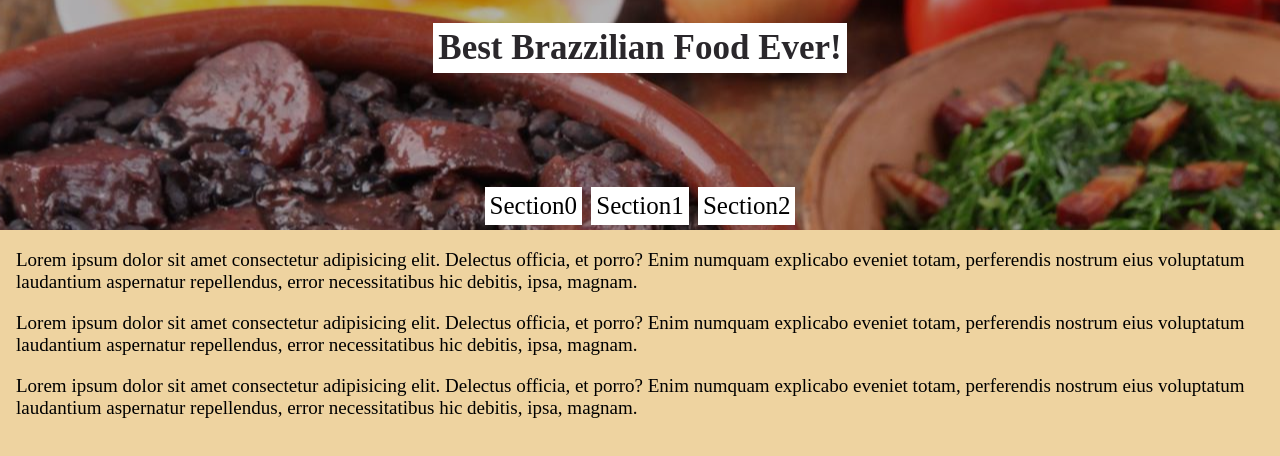
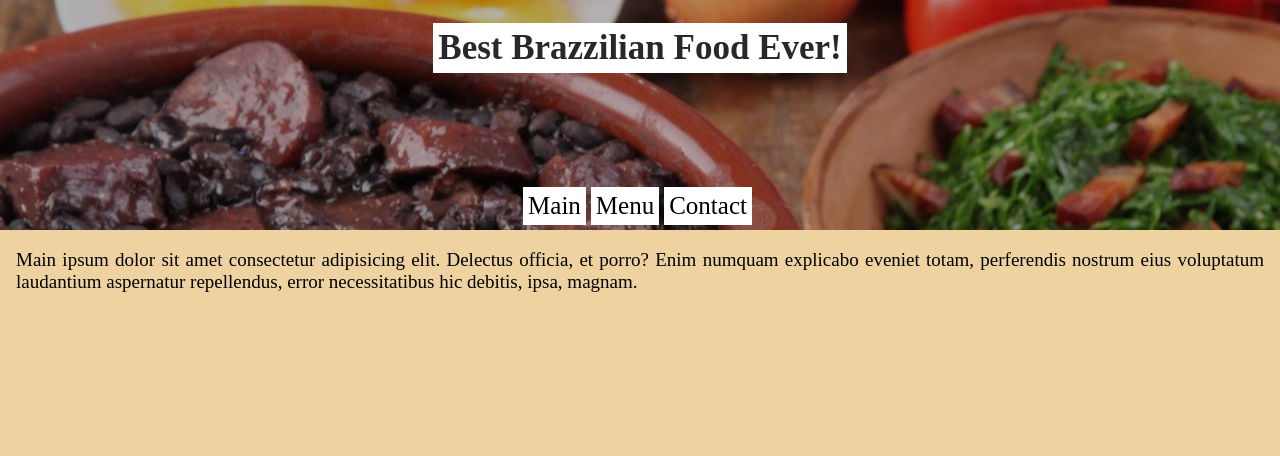
Before and after one commit to Claudi0-V/restaurant_page, a website built with webpack: page src/index.html in a window 1280 px wide. Built offline with nearby package versions, Linux system fonts and the light colour scheme.

Commit message:
added the function that allows to hide and show the section

```diff
--- a/src/index.js
+++ b/src/index.js
@@ -1,15 +1,23 @@
 import "./styles/index.css"
-
-// import { htmlCreated, consoller as  consss} from "./html.js"
 import createHeader  from "./modules/header.js"
 import createNavBar  from "./modules/navbar.js"
 import createMain  from "./modules/main.js"
 import createMenu  from "./modules/menu.js"
 import createContact  from "./modules/contact.js"
 
-
 createHeader()
 createNavBar()
 createMain()
 createMenu()
 createContact()
+
+const tabs = document.querySelectorAll('[data-targetId]');
+const tabContent = document.querySelectorAll('.tab-section');
+
+tabs.forEach(tab => {
+	tab.addEventListener('click', () => {
+	const target = document.querySelector(tab.dataset.targetid);
+	tabContent.forEach(tab => tab.classList.remove('active'));
+	target.classList.add('active');
+	})
+})
--- a/src/modules/contact.js
+++ b/src/modules/contact.js
@@ -2,8 +2,9 @@ function createContact() {
 	const main = document.querySelector('main');
 	const section = document.createElement('section');
 	const p = document.createElement('p');
-	p.textContent = "Lorem ipsum dolor sit amet consectetur adipisicing elit. Delectus officia, et porro? Enim numquam explicabo eveniet totam, perferendis nostrum eius voluptatum laudantium aspernatur repellendus, error necessitatibus hic debitis, ipsa, magnam."
-	section.classList.add("tab-section")
+	p.textContent = "Contact ipsum dolor sit amet consectetur adipisicing elit. Delectus officia, et porro? Enim numquam explicabo eveniet totam, perferendis nostrum eius voluptatum laudantium aspernatur repellendus, error necessitatibus hic debitis, ipsa, magnam."
+	section.classList.add("tab-section");
+	section.setAttribute('id', 'contact');
 	section.append(p);
 	main.append(section);
 }
--- a/src/modules/main.js
+++ b/src/modules/main.js
@@ -3,11 +3,13 @@ function createMain() {
 	const main = document.createElement('main');
 	const section = document.createElement('section');
 	const p = document.createElement('p');
-	p.textContent = "Lorem ipsum dolor sit amet consectetur adipisicing elit. Delectus officia, et porro? Enim numquam explicabo eveniet totam, perferendis nostrum eius voluptatum laudantium aspernatur repellendus, error necessitatibus hic debitis, ipsa, magnam."
-	section.classList.add("tab-section")
+	p.textContent = "Main ipsum dolor sit amet consectetur adipisicing elit. Delectus officia, et porro? Enim numquam explicabo eveniet totam, perferendis nostrum eius voluptatum laudantium aspernatur repellendus, error necessitatibus hic debitis, ipsa, magnam."
+	section.classList.add("tab-section");
+	section.classList.add('active')
+	section.setAttribute('id', 'main');
 	section.append(p);
 	main.append(section);
-	content.append(main)
+	content.append(main);
 }
 
 export default createMain;
--- a/src/modules/menu.js
+++ b/src/modules/menu.js
@@ -2,8 +2,9 @@ function createMenu() {
 	const main = document.querySelector('main');
 	const section = document.createElement('section');
 	const p = document.createElement('p');
-	p.textContent = "Lorem ipsum dolor sit amet consectetur adipisicing elit. Delectus officia, et porro? Enim numquam explicabo eveniet totam, perferendis nostrum eius voluptatum laudantium aspernatur repellendus, error necessitatibus hic debitis, ipsa, magnam."
-	section.classList.add("tab-section")
+	p.textContent = "Menu ipsum dolor sit amet consectetur adipisicing elit. Delectus officia, et porro? Enim numquam explicabo eveniet totam, perferendis nostrum eius voluptatum laudantium aspernatur repellendus, error necessitatibus hic debitis, ipsa, magnam."
+	section.classList.add("tab-section");
+	section.setAttribute('id', 'menu');
 	section.append(p);
 	main.append(section);
 }
--- a/src/modules/navbar.js
+++ b/src/modules/navbar.js
@@ -1,10 +1,14 @@
+const navList = ['main', 'menu', 'contact'];
+
 function createNavBar() {
         const header = document.querySelector('.foreground');
         const nav = document.createElement('nav');
         for (let ii = 0; ii < 3; ii++) {
                 const div = document.createElement('div');
+                let upper = navList[ii].charAt(0).toUpperCase() + navList[ii].slice(1)
                 div.classList.add('nav-btn');
-                div.textContent = `Section${ii}`
+                div.textContent = `${upper}`;
+                div.setAttribute('data-targetId', `#${navList[ii]}`);
                 nav.append(div)
         }
         header.append(nav)
--- a/src/styles/index.css
+++ b/src/styles/index.css
@@ -33,8 +33,8 @@ header .foreground h1 {
 
 nav {
 	display: flex;
-	width: 25%;
-	justify-content: space-around;
+	width: 45%;
+	justify-content: center;
 	font-size: 2.5rem;
 }
 
@@ -43,8 +43,14 @@ nav div {
 	padding: 5px;
 	cursor: pointer;
 	margin-bottom: 5px;
+	margin-right: 5px;
 }
 
+
+.active {
+	display: block;
+	border-bottom: 7px solid var(--light-green);
+}
 
 /*MAIN BELLOW*/
 
@@ -53,9 +59,15 @@ main {
 }
 
 .tab-section {
-	background-color: ;
+	display: none;
+}
+
+.active.tab-section {
+	display: block;
+	border:  none;
 }
 .tab-section p {
 	font: var(--main-font);
 	font-size: 1.9rem;
+	text-align: justify;
 }
```
